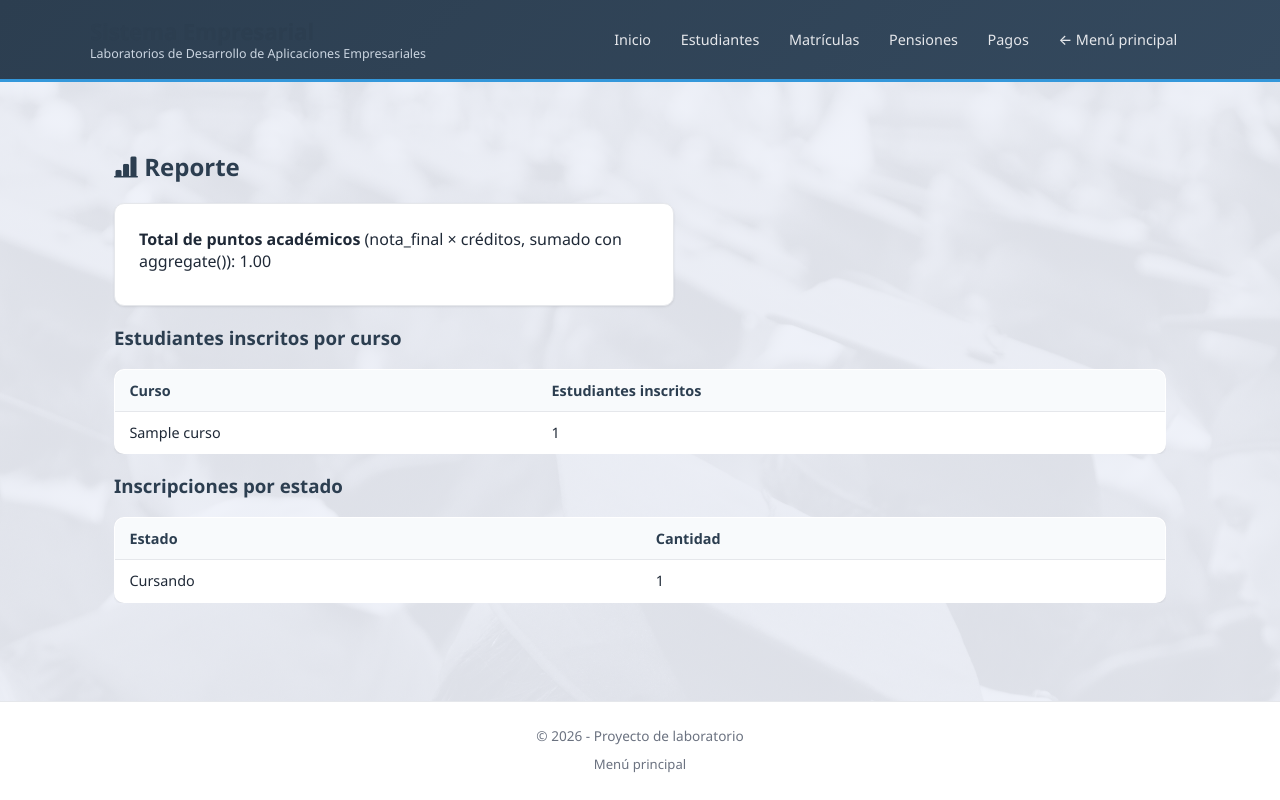
After one commit to JordanssSs7/django-sistemaEmpresarial, a Django app: page /semana3/reporte/ in a window 1280 px wide. The commit adds this page. Run offline with Django 5.2, Linux system fonts and the light colour scheme; tables that the repository leaves empty hold one stand-in row (values such as "Sample post").

Commit message:
Agrega vista de reporte con aggregate() y annotate()

```diff
--- a/src/semana3/urls.py
+++ b/src/semana3/urls.py
@@ -78,6 +78,7 @@ urlpatterns = [
     path("estudiantes/<int:pk>/", views.estudiante_detalle, name="estudiante_detalle"),
     path("cursos/", views.curso_list, name="curso_list"),
     path("cursos/inscribir/", views.curso_inscribir, name="curso_inscribir"),  # Semana 7, Ejercicio 3
+    path("reporte/", views.reporte, name="reporte"),  # Semana 7, Ejercicio 6
 
     # --- Matrícula ---  (FK -> Estudiante, AnioLectivo, Grado)
     path("matriculas/", views.matricula_list, name="matricula_list"),            # acepta ?anio= ?estado=
--- a/src/semana3/views.py
+++ b/src/semana3/views.py
@@ -23,7 +23,7 @@ from decimal import Decimal    # aritmética exacta de dinero (float da errores
 
 from django.contrib import messages                     # avisos "flash": se ven en la página siguiente
 from django.db import transaction, IntegrityError       # Semana 7: operación atómica entre varios modelos
-from django.db.models import F, Q                       # F() descuenta en la BD sin traer el dato a Python
+from django.db.models import Count, F, Q, Sum            # F() descuenta en la BD; Count/Sum son funciones de aggregate()
 from django.db.models.deletion import ProtectedError    # excepción al borrar un objeto con on_delete=PROTECT
 from django.shortcuts import get_object_or_404, redirect, render
 #   render(request, plantilla, contexto) -> combina HTML + datos y devuelve la respuesta
@@ -49,6 +49,7 @@ from .models import (
     Apoderado,
     Curso,
     CursoEstudiante,
+    EstadoCursoEstudiante,
     EstadoEstudiante,
     EstadoMatricula,
     EstadoPago,
@@ -591,6 +592,34 @@ def curso_inscribir(request):
     return render(request, "semana3/curso_inscribir.html", context)
 
 
+def reporte(request):
+    """Semana 7, Ejercicio 6: junta los cálculos de los Ejercicios 4 y 5
+    en una sola página."""
+    # Ejercicio 4: aggregate() -> un solo diccionario con el total global.
+    total_puntos = CursoEstudiante.objects.filter(nota_final__isnull=False).aggregate(
+        total=Sum(F("nota_final") * F("curso__creditos"))
+    )["total"] or 0
+
+    # Ejercicio 5 (parte 1): annotate() -> un valor calculado POR CADA curso.
+    cursos = Curso.objects.annotate(
+        num_inscritos=Count("inscripciones_curso")
+    ).order_by("-num_inscritos")
+
+    # Ejercicio 5 (parte 2): values().annotate() -> agrupado por estado.
+    por_estado = list(
+        CursoEstudiante.objects.values("estado").annotate(total=Count("id")).order_by("-total")
+    )
+    for fila in por_estado:
+        fila["estado_label"] = EstadoCursoEstudiante(fila["estado"]).label
+
+    context = {
+        "total_puntos": total_puntos,
+        "cursos": cursos,
+        "por_estado": por_estado,
+    }
+    return render(request, "semana3/reporte.html", context)
+
+
 # ---------------------------------------------------------------------------
 # Matrícula  (entidad relacionada: ForeignKey -> Estudiante, AnioLectivo, Grado)
 # ---------------------------------------------------------------------------
--- a/src/templates/semana3/index.html
+++ b/src/templates/semana3/index.html
@@ -105,5 +105,8 @@
         <a href="{% url 'semana3:curso_list' %}"><span class="section-icon"><i class="bi bi-book-fill"></i></span>Cursos</a> <small class="empty-state">revisa los estudiantes inscritos y sus notas</small>
         <a href="{% url 'semana3:curso_inscribir' %}" class="btn btn-primary btn-sm">+ Inscribir</a>
     </div>
+    <div class="workflow-item">
+        <a href="{% url 'semana3:reporte' %}"><span class="section-icon"><i class="bi bi-bar-chart-line-fill"></i></span>Reporte</a> <small class="empty-state">totales e inscripciones por curso y por estado</small>
+    </div>
 </div>
 {% endblock %}
--- /dev/null
+++ b/src/templates/semana3/reporte.html
@@ -0,0 +1,44 @@
+{% extends "semana3/_base.html" %}
+
+{% block title %}Reporte{% endblock %}
+
+{% block content %}
+<h2><i class="bi bi-bar-chart-line-fill"></i> Reporte</h2>
+
+{# Ejercicio 4: resultado de aggregate() — un solo total, con floatformat aplicado #}
+<div class="form-card detail-card">
+    <p><strong>Total de puntos académicos</strong> (nota_final × créditos, sumado con aggregate()):
+        {{ total_puntos|floatformat:2 }}
+    </p>
+</div>
+
+{# Ejercicio 5 (parte 1): annotate() — un valor calculado por cada curso #}
+<h3>Estudiantes inscritos por curso</h3>
+<div class="table-wrap">
+    <table class="citas">
+        <thead><tr><th>Curso</th><th>Estudiantes inscritos</th></tr></thead>
+        <tbody>
+            {% for curso in cursos %}
+            <tr><td>{{ curso.nombre }}</td><td>{{ curso.num_inscritos }}</td></tr>
+            {% empty %}
+            <tr><td colspan="2" class="empty-state">Sin registros.</td></tr>
+            {% endfor %}
+        </tbody>
+    </table>
+</div>
+
+{# Ejercicio 5 (parte 2): values().annotate() — agrupado por estado #}
+<h3>Inscripciones por estado</h3>
+<div class="table-wrap">
+    <table class="citas">
+        <thead><tr><th>Estado</th><th>Cantidad</th></tr></thead>
+        <tbody>
+            {% for fila in por_estado %}
+            <tr><td>{{ fila.estado_label }}</td><td>{{ fila.total }}</td></tr>
+            {% empty %}
+            <tr><td colspan="2" class="empty-state">Sin registros.</td></tr>
+            {% endfor %}
+        </tbody>
+    </table>
+</div>
+{% endblock %}
```
